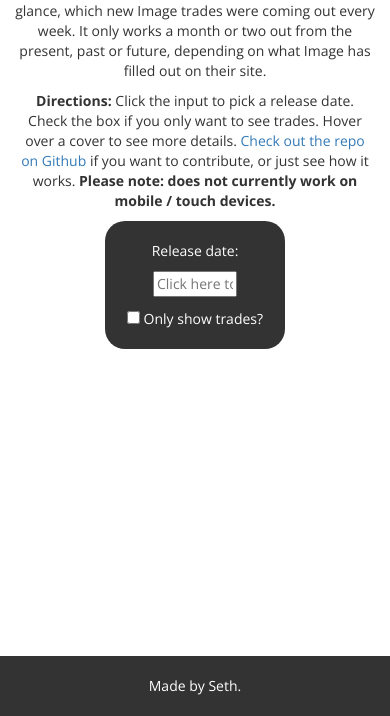
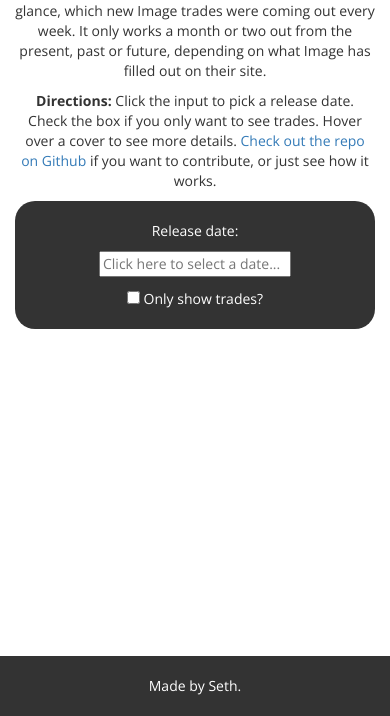
Before and after one commit to sethxd/image-release-tracker, a plain HTML site: page index.html in a window 390 px wide. Shown: the part 128-844 px from the top of the page. Drawn offline with nearby package versions, Linux system fonts and the light colour scheme.

Commit message:
works on mobile now

```diff
--- a/css/default.css
+++ b/css/default.css
@@ -28,7 +28,7 @@ h1 {
   padding: 20px;
   color:white;
   border-radius:20px;
-  width:50%;
+  max-width:600px;
   margin:0 auto;
 }
 
@@ -104,3 +104,10 @@ h1 {
 .hidden {
   display:none;
 }
+
+@media (max-width:767px) {
+
+  .caption {opacity:1;}
+  .caption:hover {height:100%;}
+
+}
--- a/index.html
+++ b/index.html
@@ -31,7 +31,7 @@
             I made this because I wanted to be able to see, at a glance, which new Image trades were coming out every week. It only works a month or two out from the present, past or future, depending on what Image has filled out on their site.
         </p>
         <p>
-<strong>Directions:</strong> Click the input to pick a release date. Check the box if you only want to see trades. Hover over a cover to see more details. <a href="https://github.com/sethxd/image-release-tracker">Check out the repo on Github</a> if you want to contribute, or just see how it works. <strong>Please note: does not currently work on mobile / touch devices.</strong>
+<strong>Directions:</strong> Click the input to pick a release date. Check the box if you only want to see trades. Hover over a cover to see more details. <a href="https://github.com/sethxd/image-release-tracker">Check out the repo on Github</a> if you want to contribute, or just see how it works.
         </p>
         <div id="controls">
 
```
Also changed, not shown: css/default.min.css.
